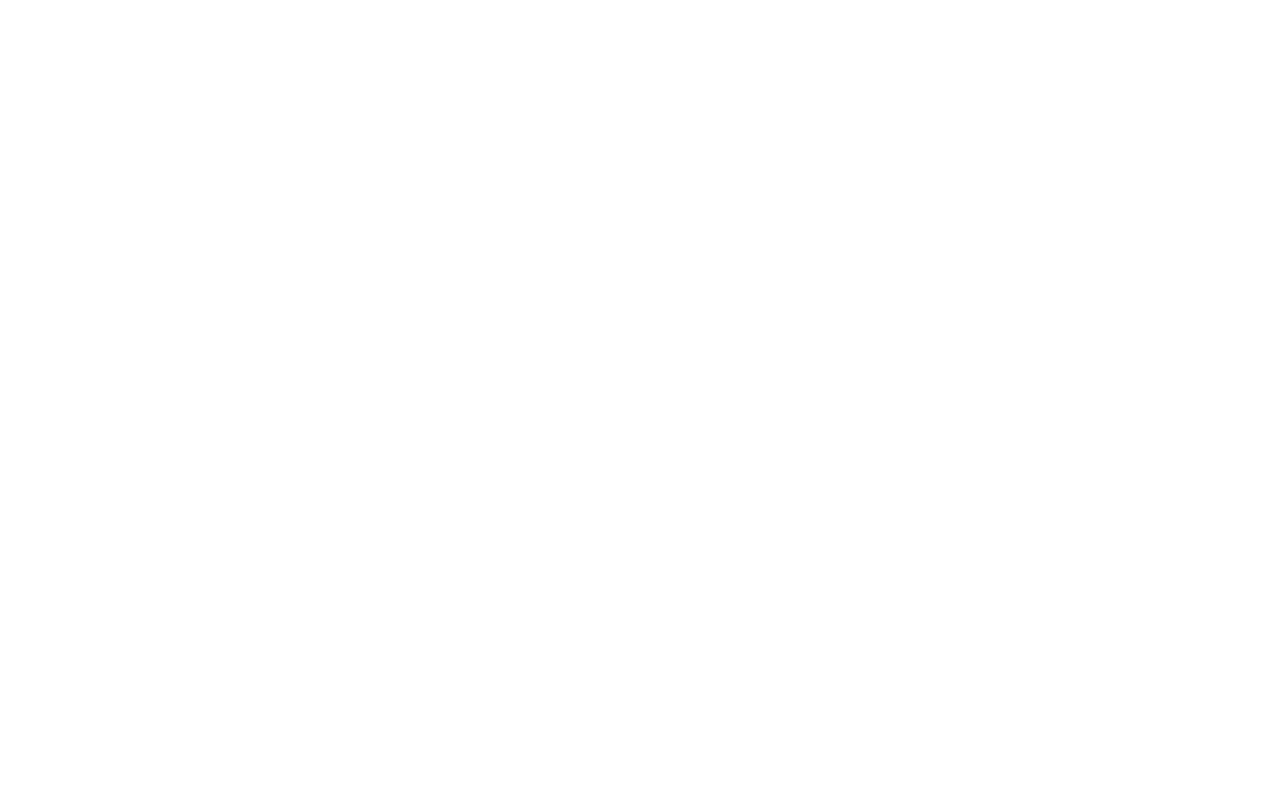
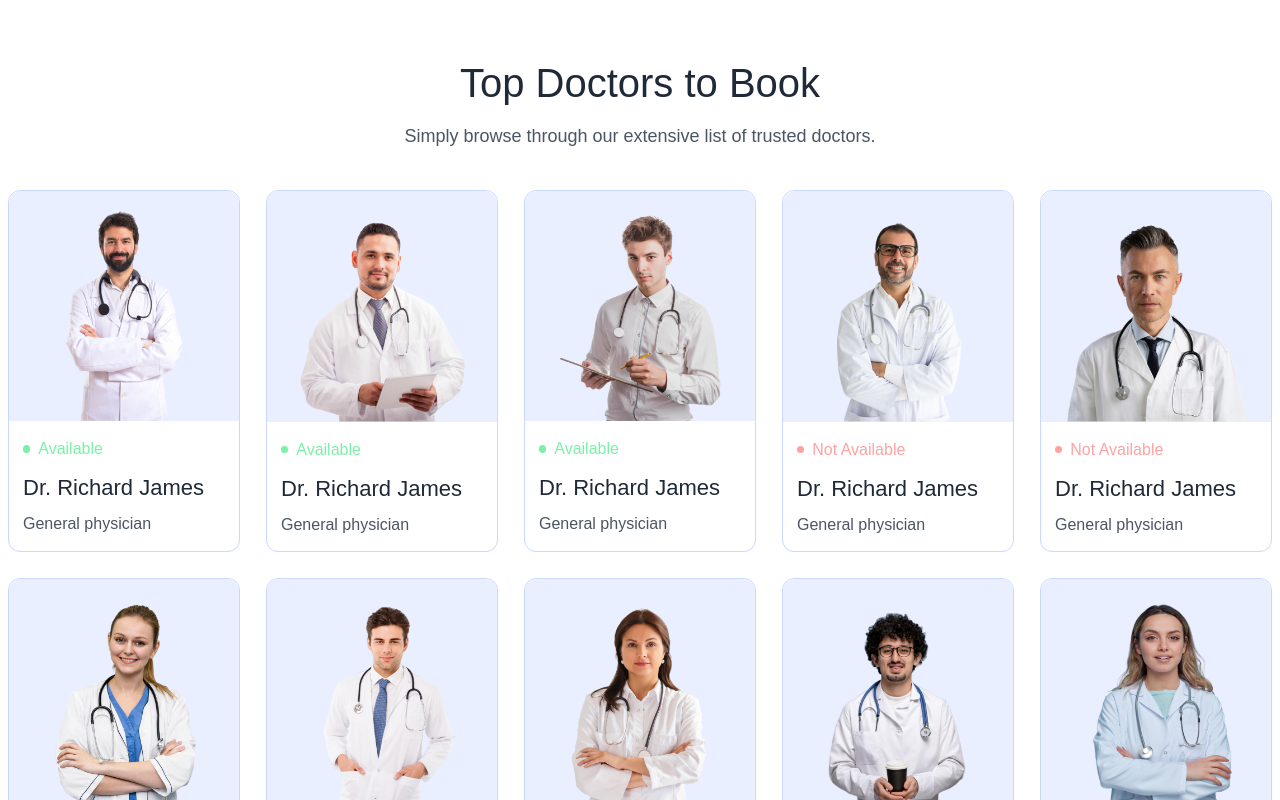
Before and after one commit to shifat97/pulselink, a React (Vite) app: page / in a window 1280 px wide. Shown: the part 1160-1960 px from the top of the page. Before the commit the page ends 1125 px from the top, so only its background shows below. Built offline with nearby package versions, Linux system fonts and the light colour scheme; data requests are answered from the project's data file.

Commit message:
add: top doctor section with api data

```diff
--- /dev/null
+++ b/db.json
@@ -0,0 +1,124 @@
+{
+    "doctors": [
+        {
+            "id": "1",
+            "name": "Dr. Richard James",
+            "type": "General physician",
+            "isTopDoctor": true,
+            "isAvailable": true,
+            "image": "./src/assets/assets_frontend/doc1.png"
+        },
+        {
+            "id": "2",
+            "name": "Dr. Richard James",
+            "type": "General physician",
+            "isTopDoctor": false,
+            "isAvailable": true,
+            "image": "./src/assets/assets_frontend/doc2.png"
+        },
+        {
+            "id": "3",
+            "name": "Dr. Richard James",
+            "type": "General physician",
+            "isTopDoctor": true,
+            "isAvailable": true,
+            "image": "./src/assets/assets_frontend/doc3.png"
+        },
+        {
+            "id": "4",
+            "name": "Dr. Richard James",
+            "type": "General physician",
+            "isTopDoctor": true,
+            "isAvailable": true,
+            "image": "./src/assets/assets_frontend/doc4.png"
+        },
+        {
+            "id": "5",
+            "name": "Dr. Richard James",
+            "type": "General physician",
+            "isTopDoctor": false,
+            "isAvailable": false,
+            "image": "./src/assets/assets_frontend/doc6.png"
+        },
+        {
+            "id": "6",
+            "name": "Dr. Richard James",
+            "type": "General physician",
+            "isTopDoctor": true,
+            "isAvailable": false,
+            "image": "./src/assets/assets_frontend/doc6.png"
+        },
+        {
+            "id": "7",
+            "name": "Dr. Richard James",
+            "type": "General physician",
+            "isTopDoctor": true,
+            "isAvailable": false,
+            "image": "./src/assets/assets_frontend/doc7.png"
+        },
+        {
+            "id": "8",
+            "name": "Dr. Richard James",
+            "type": "General physician",
+            "isTopDoctor": false,
+            "isAvailable": false,
+            "image": "./src/assets/assets_frontend/doc8.png"
+        },
+        {
+            "id": "9",
+            "name": "Dr. Richard James",
+            "type": "General physician",
+            "isTopDoctor": true,
+            "isAvailable": false,
+            "image": "./src/assets/assets_frontend/doc9.png"
+        },
+        {
+            "id": "10",
+            "name": "Dr. Richard James",
+            "type": "General physician",
+            "isTopDoctor": true,
+            "isAvailable": false,
+            "image": "./src/assets/assets_frontend/doc10.png"
+        },
+        {
+            "id": "11",
+            "name": "Dr. Richard James",
+            "type": "General physician",
+            "isTopDoctor": true,
+            "isAvailable": false,
+            "image": "./src/assets/assets_frontend/doc11.png"
+        },
+        {
+            "id": "12",
+            "name": "Dr. Richard James",
+            "type": "General physician",
+            "isTopDoctor": true,
+            "isAvailable": true,
+            "image": "./src/assets/assets_frontend/doc12.png"
+        },
+        {
+            "id": "13",
+            "name": "Dr. Richard James",
+            "type": "General physician",
+            "isTopDoctor": true,
+            "isAvailable": true,
+            "image": "./src/assets/assets_frontend/doc13.png"
+        },
+        {
+            "id": "14",
+            "name": "Dr. Richard James",
+            "type": "General physician",
+            "isTopDoctor": false,
+            "isAvailable": false,
+            "image": "./src/assets/assets_frontend/doc14.png"
+        },
+        {
+            "id": "15",
+            "name": "Dr. Richard James",
+            "type": "General physician",
+            "isTopDoctor": true,
+            "isAvailable": false,
+            "image": "./src/assets/assets_frontend/doc15.png"
+        }
+    ]
+}
--- a/package.json
+++ b/package.json
@@ -11,10 +11,13 @@
   },
   "dependencies": {
     "@tailwindcss/vite": "^4.1.11",
+    "axios": "^1.10.0",
+    "json-server": "^1.0.0-beta.3",
     "react": "^19.1.0",
     "react-dom": "^19.1.0",
     "react-icons": "^5.5.0",
     "react-router": "^7.7.0",
+    "react-toastify": "^11.0.5",
     "tailwindcss": "^4.1.11"
   },
   "devDependencies": {
--- /dev/null
+++ b/src/components/TopDoctors.jsx
@@ -0,0 +1,83 @@
+import axios from "axios";
+import { useEffect, useState } from "react";
+import { filterByTopDoctor } from "../constants/api";
+import { ToastContainer, toast } from "../constants/toast";
+
+export default function TopDoctors() {
+    const [topDoctors, setTopDoctors] = useState([]);
+
+    useEffect(() => {
+        const fetchDoctors = async () => {
+            try {
+                const response = await axios.get(filterByTopDoctor);
+                const data = response.data;
+                setTopDoctors(data.slice(0, 10));
+            } catch (e) {
+                toast(e.message ?? "Error while fetching data!", {
+                    position: "top-right",
+                    autoClose: 5000,
+                    hideProgressBar: false,
+                    closeOnClick: false,
+                    pauseOnHover: true,
+                    draggable: true,
+                    progress: undefined,
+                    theme: "light",
+                });
+            }
+        };
+
+        fetchDoctors();
+    }, []);
+
+    return (
+        <section className="mt-120">
+            <ToastContainer />
+            <h1 className="text-black1 text-30 lg:text-40 text-center font-medium">
+                Top Doctors to Book
+            </h1>
+            <p className="text-md lg:text-18 text-center text-gray1 mt-10 max-w-[573px] mx-auto">
+                Simply browse through our extensive list of trusted doctors.
+            </p>
+            <div className="grid grid-cols-1 md:grid-cols-3 lg:grid-cols-5 gap-26 mt-40">
+                {topDoctors.map((doctor, index) => (
+                    <Doctor key={index} doctor={doctor} />
+                ))}
+            </div>
+            <div>
+                <button className="bg-purple1 py-18 px-80 rounded-full mt-60 block mx-auto cursor-pointer hover:bg-purple2">
+                    See More
+                </button>
+            </div>
+        </section>
+    );
+}
+
+const Doctor = ({ doctor }) => {
+    const { image, name, type, isAvailable } = doctor;
+    return (
+        <div className="rounded-xl border-1 border-purple2">
+            <div className="bg-purple1 flex items-end justify-center w-full rounded-tl-xl rounded-tr-xl">
+                <img src={image} alt={name} />
+            </div>
+            <div className="p-14">
+                <p
+                    className={`flex items-center gap-2 mt-0.5 ${
+                        isAvailable ? "text-green-300" : "text-red-300"
+                    }`}
+                >
+                    {" "}
+                    <span
+                        className={`w-[7.25px] h-[7.25px] rounded-full ${
+                            isAvailable ? "bg-green-300" : "bg-red-300"
+                        }`}
+                    ></span>{" "}
+                    {isAvailable ? "Available" : "Not Available"}
+                </p>
+                <h3 className="text-22 text-black1 mt-10 font-medium">
+                    {name}
+                </h3>
+                <p className="text-gray1 mt-2">{type}</p>
+            </div>
+        </div>
+    );
+};
--- /dev/null
+++ b/src/constants/api.js
@@ -0,0 +1,4 @@
+const filterByTopDoctor = "http://localhost:3000/doctors?isTopDoctor=true";
+const filterByNotTopDoctor = "http://localhost:3000/doctors?isTopDoctor=false";
+
+export { filterByTopDoctor, filterByNotTopDoctor };
--- /dev/null
+++ b/src/constants/toast.js
@@ -0,0 +1,3 @@
+import { ToastContainer, toast } from "react-toastify";
+
+export { ToastContainer, toast };
--- a/src/index.css
+++ b/src/index.css
@@ -11,9 +11,12 @@
     --color-pm-hover: #625fff;
     --color-black1: #1f2937;
     --color-gray1: #4b5563;
+    --color-purple1: #eaefff;
+    --color-purple2: #c9d8ff;
 
     /* Font Size */
     --text-18: 18px;
+    --text-22: 22px;
     --text-30: 30px;
     --text-40: 40px;
     --text-43: 43px;
@@ -23,15 +26,19 @@
     --spacing-10: 10px;
     --spacing-12: 12px;
     --spacing-14: 14px;
+    --spacing-16: 16px;
     --spacing-18: 18px;
     --spacing-22: 22px;
     --spacing-26: 26px;
     --spacing-32: 32px;
     --spacing-36: 36px;
     --spacing-38: 38px;
+    --spacing-40: 40px;
     --spacing-44: 44px;
     --spacing-45: 45px;
+    --spacing-60: 60px;
     --spacing-64: 64px;
+    --spacing-80: 80px;
     --padding-90: 90px;
     --spacing-120: 120px;
 }
--- a/src/pages/Home.jsx
+++ b/src/pages/Home.jsx
@@ -1,11 +1,13 @@
 import Hero from "../components/Hero";
 import Specialty from "../components/Specialty";
+import TopDoctors from "../components/TopDoctors";
 
 export default function Home() {
     return (
         <section>
             <Hero />
             <Specialty />
+            <TopDoctors />
         </section>
     );
 }
```
Also changed, not shown: 1 other file (tests, documents, lock files or other folders).
